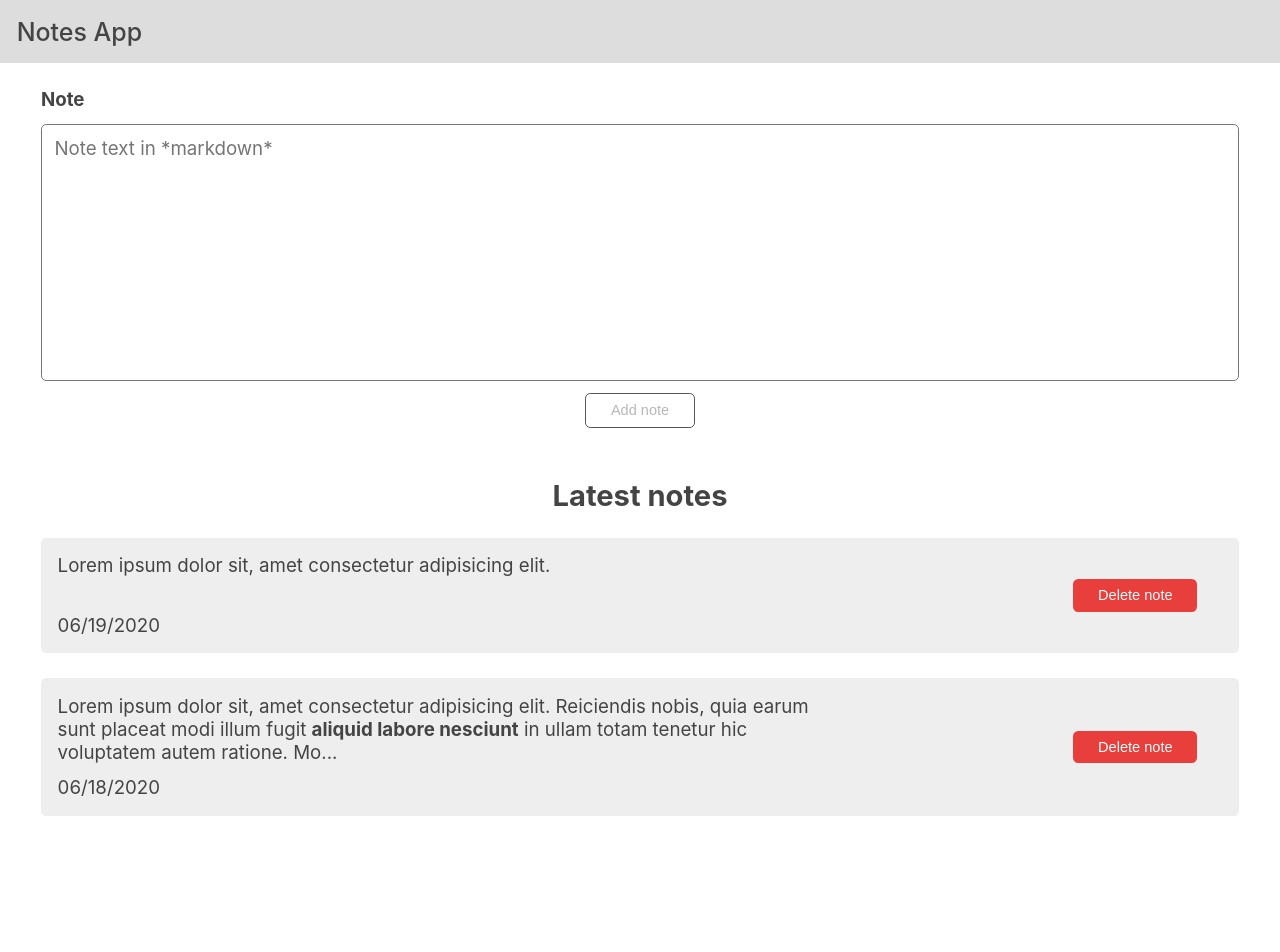
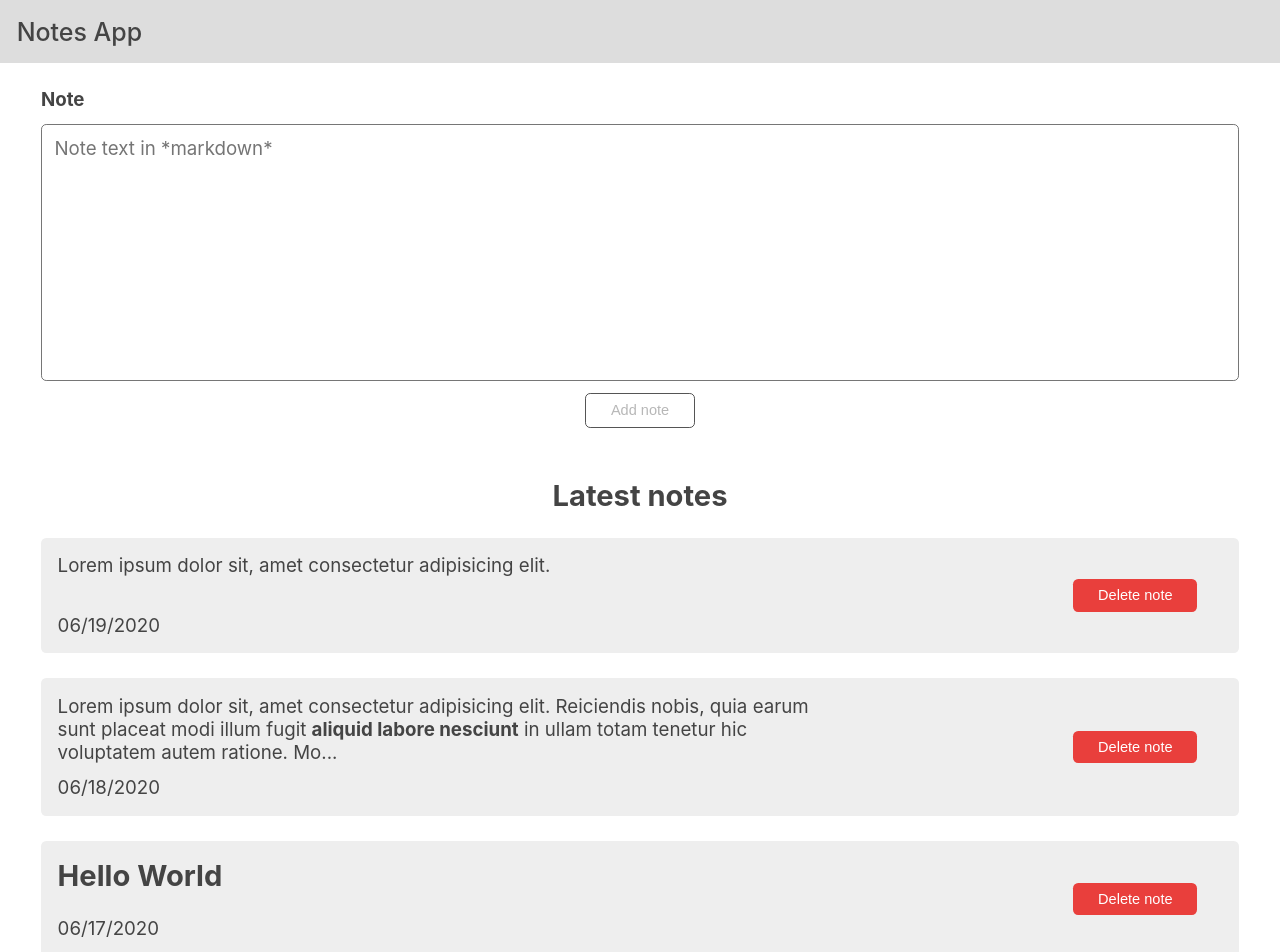
Before and after one commit to zakrzewskib/notes-internship-task, a React (Create React App) app: page / in a window 1280 px wide. Shown: the top 952 px of the page. Before the commit the page ends 841 px from the top, so only its background shows below. Built offline with nearby package versions, Linux system fonts and the light colour scheme.

Commit message:
Add notes context to avoid passing props

```diff
--- a/src/App.js
+++ b/src/App.js
@@ -1,28 +1,15 @@
 import AddNoteForm from './components/AddNoteForm';
 import Header from './components/Header';
 import NotesList from './components/NotesList';
+import NotesProvider from './store/NotesProvider';
 
 const App = () => {
-  const NOTES_MOCK = [
-    {
-      id: '1',
-      date: '06/19/2020',
-      content: 'Lorem ipsum dolor sit, amet consectetur adipisicing elit.',
-    },
-    {
-      id: '2',
-      date: '06/18/2020',
-      content:
-        'Lorem ipsum dolor sit, amet consectetur adipisicing elit. Reiciendis nobis, quia earum sunt placeat modi illum fugit **aliquid labore nesciunt** in ullam totam tenetur hic voluptatem autem ratione. Modi, exercitationem. Lorem ipsum dolor sit, amet consectetur adipisicing elit. Reiciendis nobis, quia earum sunt placeat modi illum fugit aliquid labore nesciunt in ullam totam tenetur hic voluptatem autem ratione. Modi, exercitationem.',
-    },
-  ];
-
   return (
-    <>
+    <NotesProvider>
       <Header />
       <AddNoteForm />
-      <NotesList notes={NOTES_MOCK} />
-    </>
+      <NotesList />
+    </NotesProvider>
   );
 };
 
--- a/src/components/NotesList.js
+++ b/src/components/NotesList.js
@@ -1,15 +1,28 @@
-import React from 'react';
+import React, { useContext } from 'react';
+import NotesContext from '../store/notes-context';
 import Note from './Note';
 
-const NotesList = (props) => {
-  const notes = props.notes.map((note) => (
+const NotesList = () => {
+  const notesContext = useContext(NotesContext);
+
+  const notes = notesContext.notes;
+
+  if (notes.length === 0) {
+    return (
+      <div className="notes-list container">
+        <h1>No notes</h1>
+      </div>
+    );
+  }
+
+  const notesList = notes.map((note) => (
     <Note key={note.id} note={note} />
   ));
 
   return (
     <div className="notes-list container">
       <h1>Latest notes</h1>
-      <ul>{notes}</ul>
+      <ul>{notesList}</ul>
     </div>
   );
 };
--- /dev/null
+++ b/src/store/NotesProvider.js
@@ -0,0 +1,33 @@
+import React from 'react';
+import NotesContext from './notes-context';
+
+const NotesProvider = (props) => {
+  const NOTES_MOCK = [
+    {
+      id: '1',
+      date: '06/19/2020',
+      content: 'Lorem ipsum dolor sit, amet consectetur adipisicing elit.',
+    },
+    {
+      id: '2',
+      date: '06/18/2020',
+      content:
+        'Lorem ipsum dolor sit, amet consectetur adipisicing elit. Reiciendis nobis, quia earum sunt placeat modi illum fugit **aliquid labore nesciunt** in ullam totam tenetur hic voluptatem autem ratione. Modi, exercitationem. Lorem ipsum dolor sit, amet consectetur adipisicing elit. Reiciendis nobis, quia earum sunt placeat modi illum fugit aliquid labore nesciunt in ullam totam tenetur hic voluptatem autem ratione. Modi, exercitationem.',
+    },
+    {
+      id: '3',
+      date: '06/17/2020',
+      content: '# Hello World',
+    },
+  ];
+
+  const notesContext = { notes: NOTES_MOCK };
+
+  return (
+    <NotesContext.Provider value={notesContext}>
+      {props.children}
+    </NotesContext.Provider>
+  );
+};
+
+export default NotesProvider;
--- /dev/null
+++ b/src/store/notes-context.js
@@ -0,0 +1,9 @@
+import React from 'react';
+
+const NotesContext = React.createContext({
+  notes: [],
+  addNote: (note) => {},
+  deleteNote: (id) => {},
+});
+
+export default NotesContext;
```
